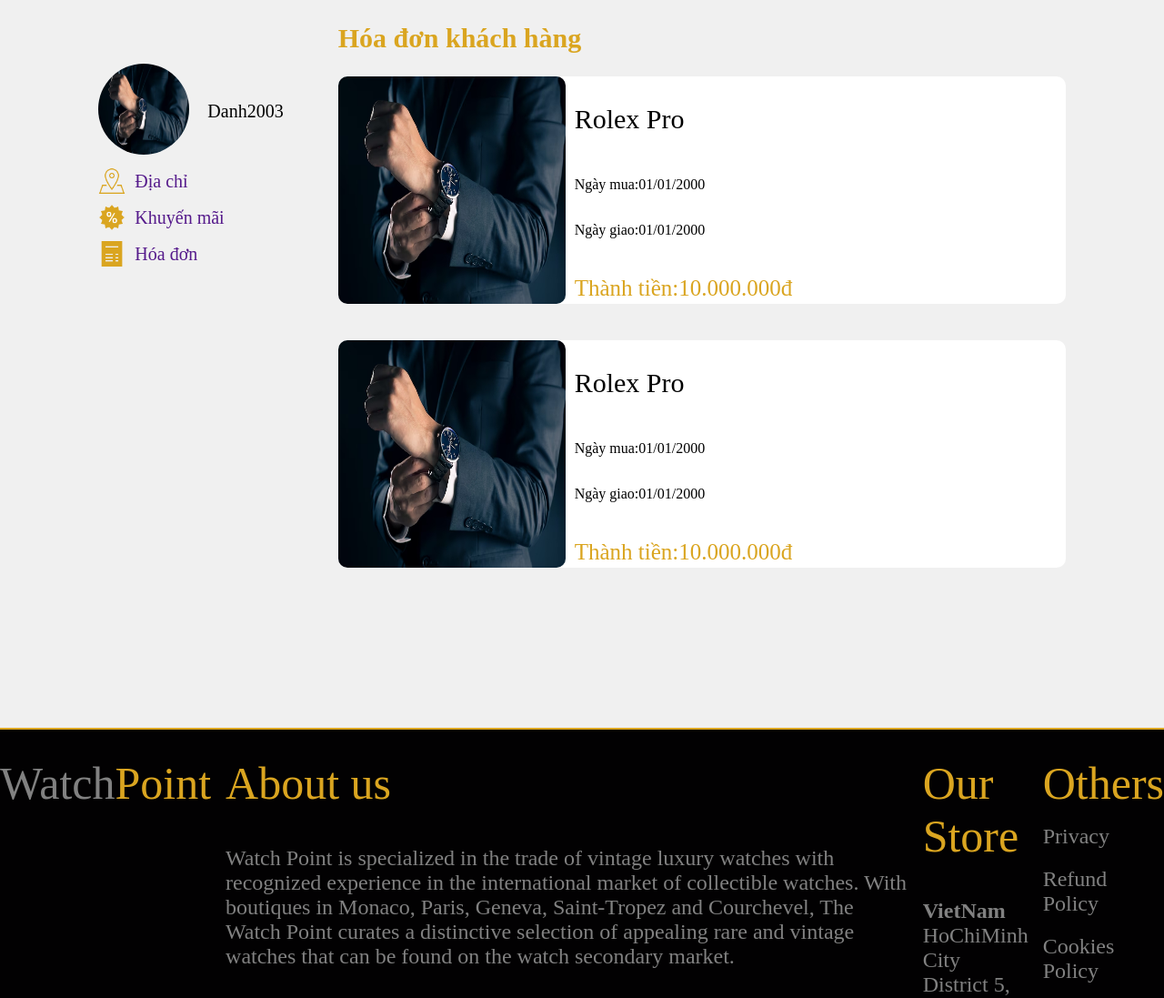
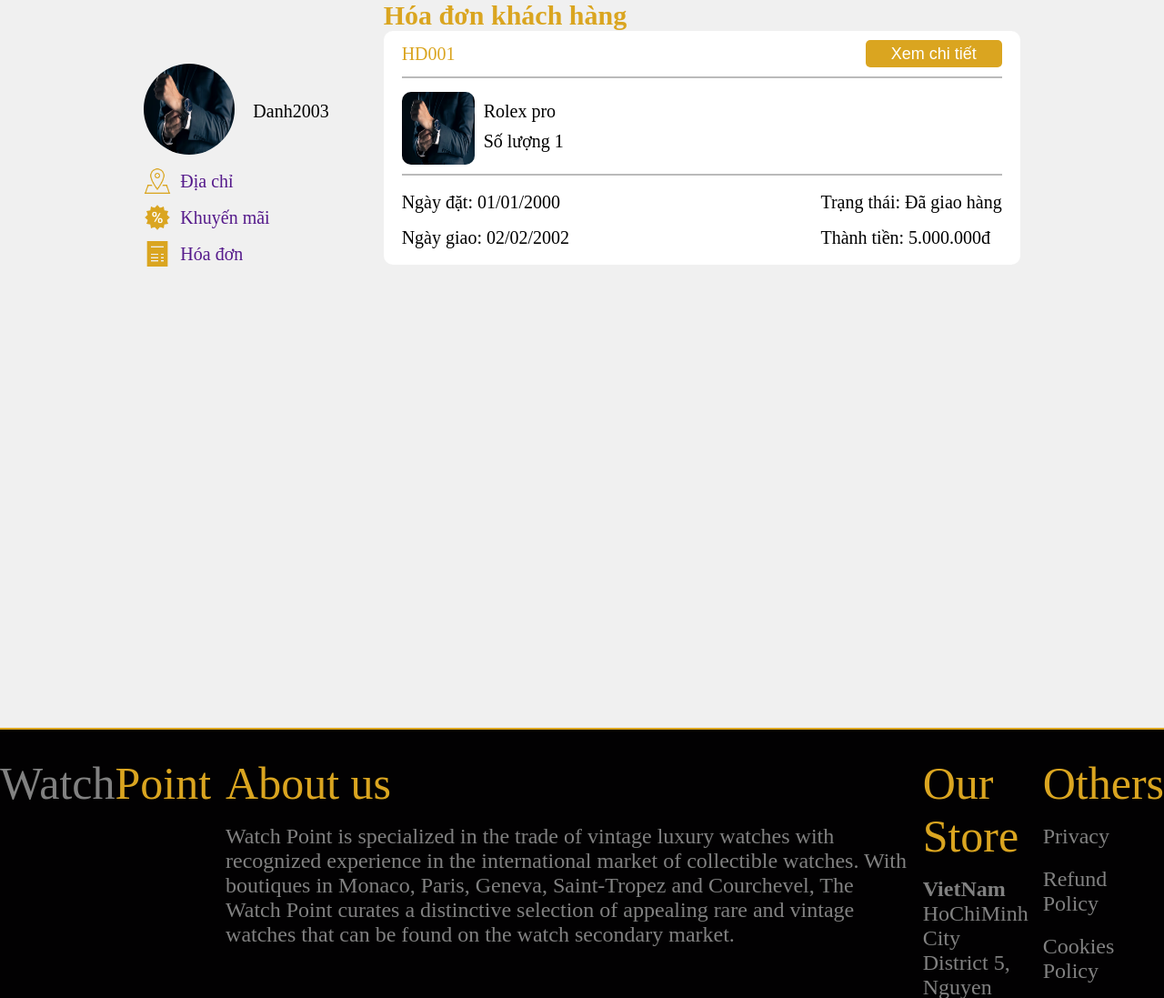
Before and after one commit to tuanhao2003/web2, a PHP site: template mvc/view/user/v_bill.php in a window 1280 px wide. Shown: the top 1097 px of the page at 91% size. Run offline with PHP 8.4, Linux system fonts and the light colour scheme; the template is opened without the code that fills it, so the values that code supplies are empty.

Commit message:
Update Chi tiết đơn hàng

```diff
--- a/mvc/view/user/v_bill.php
+++ b/mvc/view/user/v_bill.php
@@ -7,9 +7,9 @@
     <meta charset="UTF-8">
     <meta name="viewport" content="width=device-width, initial-scale=1.0">
     <link rel="stylesheet" href="public/css/index.css">
-    <link rel="stylesheet" href="public/css/bill.css">
-    <link rel="stylesheet" href="/web2/public/css/index.css">
-    <link rel="stylesheet" href="/web2/public/css/admin.css">
+    <link rel="stylesheet" href="public/css/bill1.css">
+    <!-- <link rel="stylesheet" href="/web2/public/css/index.css">
+    <link rel="stylesheet" href="/web2/public/css/admin.css"> -->
     <title>Hóa đơn</title>
 </head>
 <body>
@@ -39,7 +39,7 @@
         <div class="infor_bill">
             <h2 class="title_name">Hóa đơn khách hàng</h2>
             <div class="bill">
-                <div class="bill_items">
+                <!-- <div class="bill_items">
                     <img class="bill_img_item" src="public/data/banner1.jpg" alt="">
                     <div class="bill_items_infor">
                         <div class="Name_product">
@@ -58,25 +58,30 @@
                             <p class="money">10.000.000đ</p>
                         </div>
                     </div>
-                </div>
+                </div> -->
                 <?php echo($controller->getAllbills());?>
-                <div class="bill_items">
-                    <img class="bill_img_item" src="public/data/banner1.jpg" alt="">
-                    <div class="bill_items_infor">
-                        <div class="Name_product">
-                            <p>Rolex Pro</p>
+                <div class="bill_items2">
+                    <div class="bill_details">
+                        <div class="id_bill">
+                            <p>HD001</p>
                         </div>
-                        <div class="Date_buy">
-                            <p>Ngày mua: </p>
-                            <p>01/01/2000</p>
+                        <button>Xem chi tiết</button>
+                    </div>
+                    <div class="bill_product">
+                        <img class="img_product" src="public/data/banner1.jpg" alt="">
+                        <div class="product_infor">
+                            <p>Rolex pro</p>
+                            <p>Số lượng 1</p>
                         </div>
-                        <div class="Date_delivery">
-                            <p>Ngày giao: </p>
-                            <p>01/01/2000</p>
+                    </div>
+                    <div class="bill_total">
+                        <div class="bill_time">
+                            <p>Ngày đặt: 01/01/2000</p>
+                            <p>Ngày giao: 02/02/2002</p>
                         </div>
-                        <div class="total">
-                            <p class="money_title">Thành tiền: </p>
-                            <p class="money">10.000.000đ</p>
+                        <div class="bill_tong">
+                            <p>Trạng thái: Đã giao hàng</p>
+                            <p>Thành tiền: 5.000.000đ</p>
                         </div>
                     </div>
                 </div>
@@ -86,23 +91,7 @@
 
     </section>
 
-                <!-- <label for="ma_hd">Mã hóa đơn: </label>
-                <label for="ma_hd">HD001</label> <br>
 
-                <label for="ma_kh">Mã khách hàng: </label>
-                <label for="ma_kh">KH001</label> <br>
-
-                <label for="ngay_lap">Ngày lập: </label>
-                <label for="ngay_lap">01/01/2024</label> <br>
-
-                <label for="ngay_xuat">Ngày xuất: </label>
-                <label for="ngay_xuat">02/01/2024</label> <br>
-
-                <label for="tong_tien">Tổng tiền gốc:</label>
-                <label for="tong_tien">1.500.000đ</label> <br>
-
-                <label for="tong_tien_sauKM">Tổng tiền sau KM:</label>
-                <label for="tong_tien_sauKM">1.300.000đ</label> -->
     <?php require "mvc/view/absolutePart/footer.html"; ?>
 </body>
 </html>
--- a/public/css/bill.css
+++ /dev/null
@@ -1,146 +0,0 @@
-body{
-    background-color: black;
-}
-
-:root {
-    --main-color: goldenrod;
-    --text-color: #020102;
-    --bg-color: #fff;
-}
-
-section{
-    height: 700px;
-    background-color: rgb(240, 240, 240);
-    display: flex;
-    justify-content: center;
-
-}
-
-.infor_column {
-    align-items: center;
-    margin-right: 50px;
-    padding-bottom: 210px;
-    /* background-color: brown; */
-    margin-top: 70px;
-}
-
-.infor_column .img_text{
-    display: flex;
-    justify-content: center;
-    align-items: center;
-
-}
-
-.infor_column .img_text p{
-    font-size: 20px;
-
-}
-
-.infor_column .infor_img{
-    width: 100px;
-    height: 100px;
-    border-radius: 50%;
-    margin-right: 10px;
-}
-
-.infor_column .infor_text{
-    margin: 10px;
-}
-
-.infor_personal{
-    display: flex;
-    align-items: center;
-    margin-top: 10px;
-    margin-bottom: 10px;
-}
-
-
-
-.infor_column .infor_personal img{
-    width: 30px;
-    height: 30px;
-    margin-right: 10px;
-}
-
-.infor_personal a{
-    font-size: 20px;
-}
-
-
-.infor_bill{
-    /* background-color: white; */
-}
-
-.infor_bill h2{
-   color: goldenrod;
-   font-size: 30px;
-}
-
-
-.infor_bill .bill{
-
-}
-
-.bill_items{
-    width: 800px;
-    height: 250px;
-    background-color: white;
-    display: flex;
-    border-radius: 10px;
-    margin-bottom: 40px;
-}
-
-.bill_items .bill_img_item{
-    width: 250px;
-    height: 250px;
-    border-radius: 10px;
-}
-
-.bill_items .bill_items_infor{
-    margin-left: 10px;
-    position: relative;
-}
-.bill_items .Name_product{
-    font-size: 30px;
-    display: flex;
-}
-
-.bill_items .Date_buy{
-    /* font-size: 20px; */
-    display: flex;
-}
-
-.bill_items .Date_delivery{
-    /* font-size: 20px; */
-    display: flex;
-}
-
-.bill_items .total{
-    /* font-size: 30px; */
-    display: flex;
-    margin-left: auto;
-    /* position: absolute; */
-    font-size: 25px;
-    color: goldenrod;
-}
-
-.bill_items .total .money{
-
-}
-
-.bill_items .total .money_title{
-
-}
-
-.dataRow {
-    font-size: 1.5rem;
-    background-color: black;
-    color: goldenrod;
-    border: 1px solid goldenrod;
-    height: 100px;
-    display: flex;
-    align-items: center;
-    justify-content: space-between;
-    box-sizing: border-box;
-    padding: 0 2rem;
-}
--- /dev/null
+++ b/public/css/bill1.css
@@ -0,0 +1,233 @@
+*{
+    margin: 0px;
+}
+body{
+    background-color: black;
+}
+
+:root {
+    --main-color: goldenrod;
+    --text-color: #020102;
+    --bg-color: #fff;
+}
+
+section{
+
+    background-color: rgb(240, 240, 240);
+    display: flex;
+    justify-content: center;
+
+}
+
+.infor_column {
+    align-items: center;
+    margin-right: 50px;
+    padding-bottom: 210px;
+    /* background-color: brown; */
+    margin-top: 70px;
+}
+
+.infor_column .img_text{
+    display: flex;
+    justify-content: center;
+    align-items: center;
+
+}
+
+.infor_column .img_text p{
+    font-size: 20px;
+
+}
+
+.infor_column .infor_img{
+    width: 100px;
+    height: 100px;
+    border-radius: 50%;
+    margin-right: 10px;
+}
+
+.infor_column .infor_text{
+    margin: 10px;
+}
+
+.infor_personal{
+    display: flex;
+    align-items: center;
+    margin-top: 10px;
+    margin-bottom: 10px;
+}
+
+
+
+.infor_column .infor_personal img{
+    width: 30px;
+    height: 30px;
+    margin-right: 10px;
+}
+
+.infor_personal a{
+    font-size: 20px;
+}
+
+
+.infor_bill{
+
+}
+
+.infor_bill h2{
+   color: goldenrod;
+   font-size: 30px;
+}
+
+
+.infor_bill .bill{
+
+}
+
+.bill_items2{
+    width: 700px;
+    background-color: #ffffff;
+    border-radius: 10px;
+    margin-bottom: 40px;
+}
+
+.bill_items2 .bill_details{
+    display: flex;
+    justify-content: space-between;
+    align-items: center;
+    margin-left: 20px;
+    margin-right: 20px;
+    padding-top: 10px;
+    padding-bottom: 10px;
+    font-size: 20px;
+    border-bottom: 2px solid hsl(0, 0%, 73%);
+}
+
+.bill_items2 .bill_details .id_bill{
+    color: goldenrod;
+
+}
+
+.bill_details button{
+    width: 150px;
+    height: 30px;
+    border-radius: 5px;
+    border-color: transparent;
+    background-color: goldenrod;
+    color: white;
+    font-size: 18px;
+
+}
+
+.bill_details button:hover{
+    background-color: hwb(43 0% 24%);}
+
+.bill_details button:active{
+
+    background-color: hwb(43 2% 38%)
+
+}
+
+.bill_items2 .bill_product{
+    display: flex;
+    margin-top: 10px;
+    margin-left: 20px;
+    margin-right: 20px;
+    padding-bottom: 10px;
+    padding-top: 5px;
+    border-bottom: 2px solid hsl(0, 0%, 73%);
+
+}
+
+.bill_items2 .bill_product .img_product{
+    width: 80px;
+    height: 80px;
+    border-radius: 10px;
+}
+
+.bill_items2 .product_infor p{
+    margin-left: 10px;
+    font-size: 20px;
+    padding-top: 10px;
+}
+
+
+.bill_items2 .bill_total{
+    display: flex;
+    justify-content: space-between;
+    align-items: center;
+    margin-left: 20px;
+    margin-right: 20px;
+    font-size: 20px;
+    padding-top: 10px;
+    padding-bottom: 10px;
+}
+
+.bill_items2 .bill_total p{
+    padding-top: 8px;
+    padding-bottom: 8px;
+}
+
+
+/* Chi tiết hóa đơn ở đây */
+
+.infor_bill_detail{
+    margin-top: 80px;
+    display: flex;
+    flex-direction: column;
+}
+
+
+
+.infor_bill_detail h2{
+    color: goldenrod;
+    font-size: 30px;
+ }
+
+ .infor_bill_detail .title_detail{
+    display: flex;
+    align-items: center;
+    justify-content: center;
+ }
+
+ .infor_bill_detail .bill_time_infor{
+    width: 700px;
+    height: 100px;
+    border-bottom: 2px solid hsl(0, 0%, 73%);
+    border-top: 2px solid hsl(0, 0%, 73%);
+
+}
+
+.infor_bill_detail .bill_time_infor p{
+    padding-top: 10px;
+    font-size: 18px;
+}
+
+.infor_bill_detail .img_product{
+    width: 80px;
+    height: 80px;
+    border-radius: 10px;
+}
+
+.infor_bill_detail .product{
+    display: flex;
+    padding-top: 20px;
+    padding-bottom: 20px;
+    border-bottom: 2px solid hsl(0, 0%, 73%);
+}
+
+.infor_bill_detail .product .infor_product p{
+    padding-top: 10px;
+    padding-left: 10px;
+}
+
+.infor_bill_detail .product .price {
+    margin-left: auto; /* Đẩy phần tử price sang phải cùng */
+    padding-top: 50px;
+}
+
+.infor_bill_detail .total_price{
+    font-size: 25px;
+    padding-top: 10px;
+    margin-left: auto;
+}
```
Also changed, not shown: mvc/controller/c_billdetail.php (added, +19 -0 lines), mvc/view/user/v_billdetail.php (added, +88 -0 lines), mvc/model/m_billdetail.php (added), public/css/billdetail.css (added).
